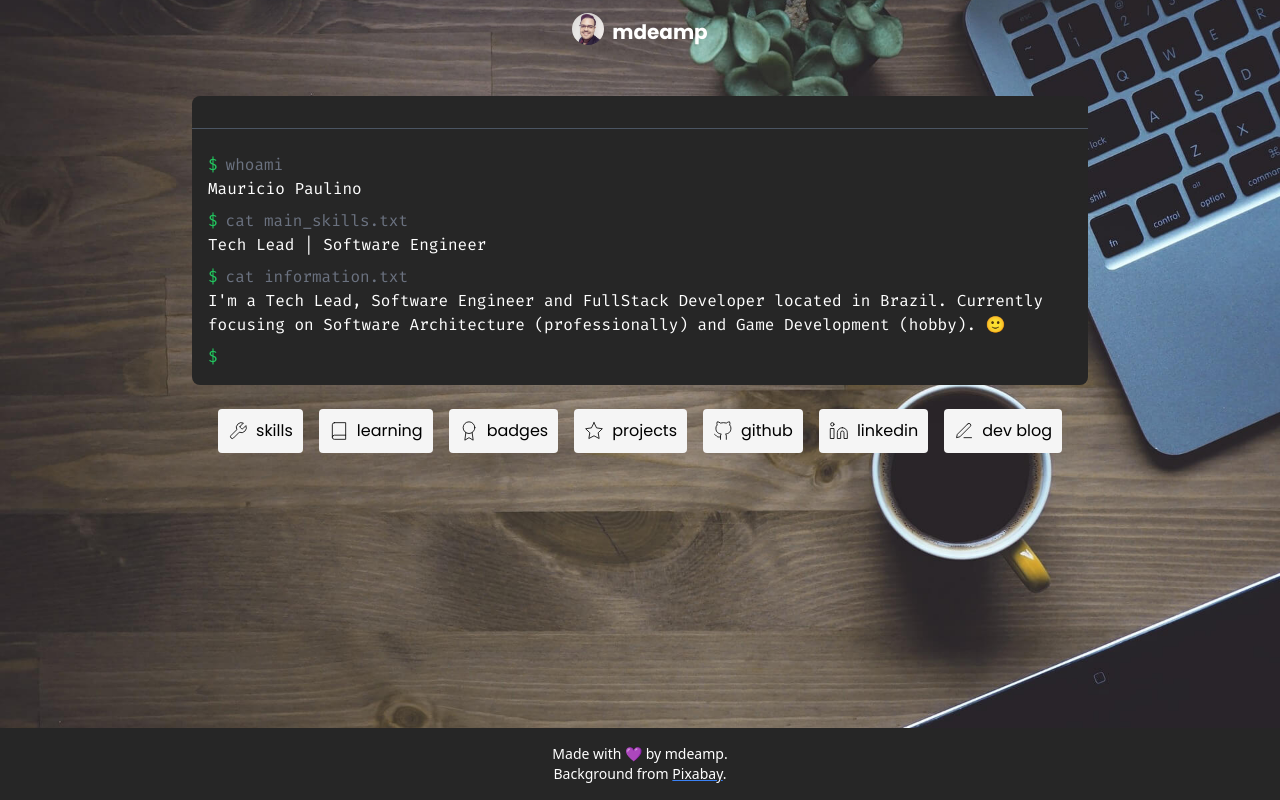
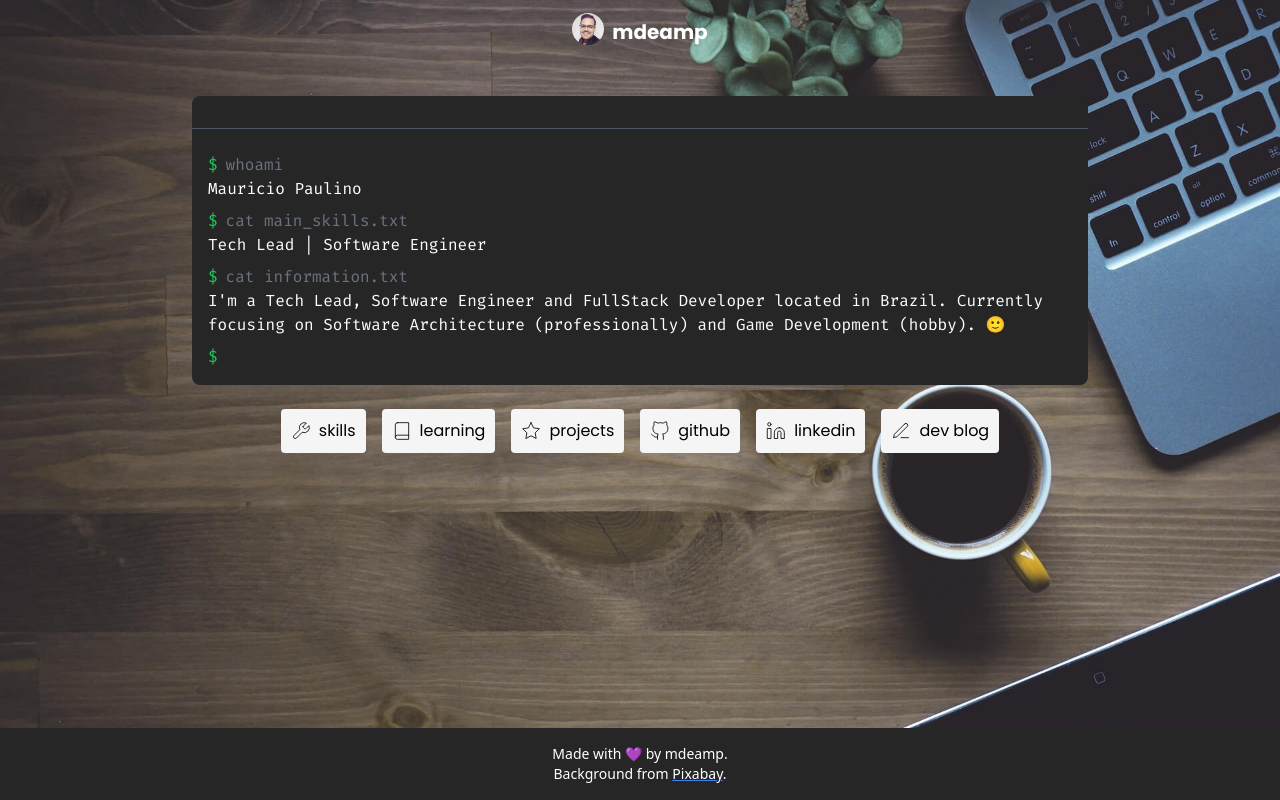
Before and after one commit to mdeamp/mdeamp.github.io, a React (Vite) app: page / in a window 1280 px wide. Built offline with nearby package versions, Linux system fonts and the light colour scheme.

Commit message:
feat: removing badges link

```diff
--- a/src/ui/templates/main-template/main-template.tsx
+++ b/src/ui/templates/main-template/main-template.tsx
@@ -20,7 +20,6 @@ export const MainTemplate = () => {
     () => [
       { icon: 'tool', label: 'skills', href: githubUrl('README.md') },
       { icon: 'book', label: 'learning', href: githubUrl('learning/README.md') },
-      { icon: 'award', label: 'badges', href: githubUrl('badges/README.md') },
       { icon: 'star', label: 'projects', href: githubUrl('projects/README.md') },
       { icon: 'github', label: 'github', href: 'https://github.com/mdeamp' },
       { icon: 'linkedin', label: 'linkedin', href: 'https://linkedin.com/in/mdeamp' },
```
